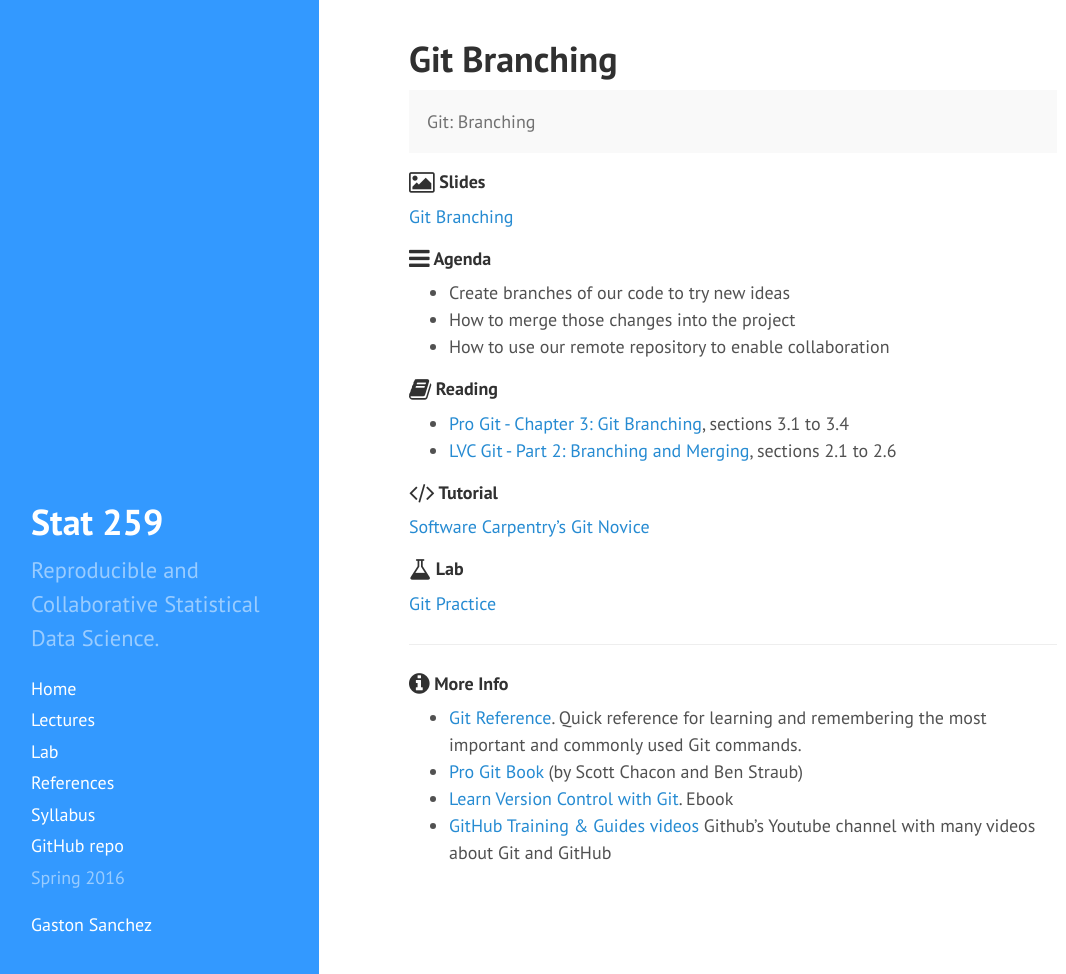
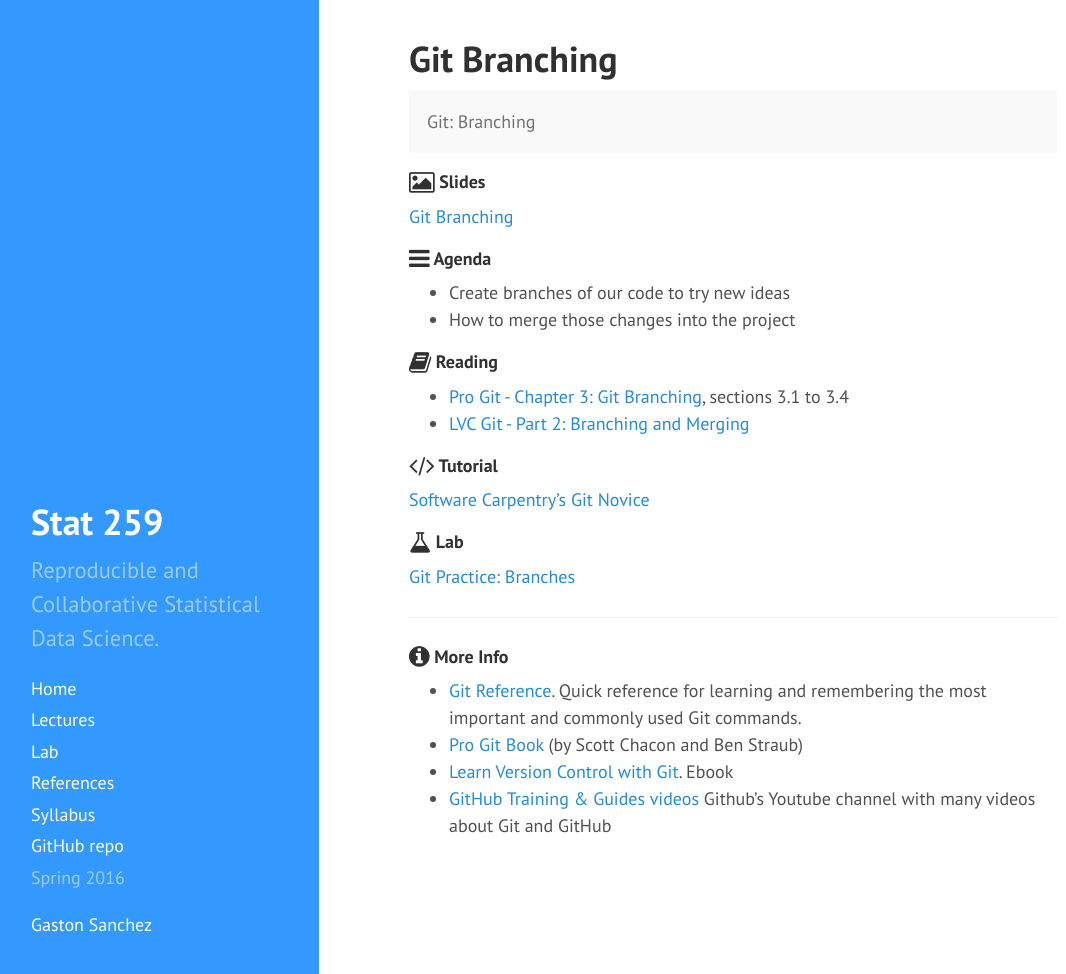
Before and after one commit to gastonstat/relic-stat259, a Jekyll site: the page built from lectures/04-git-branching.md, in a window 1280 px wide and 974 px high. Shown: the whole window, without its empty margins (5-1071 px from the left). Built offline with Jekyll 4.4.1, drawn with Linux system fonts in a browser that asks for light colours; nearby versions of some CDN libraries; Markdown is read by kramdown in place of the engine named in the settings.

Commit message:
update readings and github tutorial link for git branching

```diff
--- a/lectures/04-git-branching.md
+++ b/lectures/04-git-branching.md
@@ -21,7 +21,6 @@
 
 - Create branches of our code to try new ideas
 - How to merge those changes into the project
-- How to use our remote repository to enable collaboration
 
 
 <h4>
@@ -29,8 +28,8 @@
 	Reading
 </h4>
 
-- [Pro Git - Chapter 3: Git Branching](https://git-scm.com/book/en/v2/Getting-Started-About-Version-Control), sections 3.1 to 3.4
-- [LVC Git - Part 2: Branching and Merging](http://www.git-tower.com/learn/git/ebook/command-line/remote-repositories/introduction#start), sections 2.1 to 2.6
+- [Pro Git - Chapter 3: Git Branching](https://git-scm.com/book/en/v2/Git-Branching-Branches-in-a-Nutshell), sections 3.1 to 3.4
+- [LVC Git - Part 2: Branching and Merging](https://www.git-tower.com/learn/git/ebook/command-line/branching-merging/branching-can-change-your-life#start)
 
 <h4>
 	<span class="fa fa-code fa-lg main-list-item-icon"></span>
@@ -44,7 +43,7 @@
 	<span class="fa fa-flask fa-lg main-list-item-icon"></span>
 	Lab
 </h4>
-<a href="https://github.com/gastonstat/stat259/tree/gh-pages/tutorials/command-line.md" target="_blank">Git Practice</a>
+<a href="https://github.com/gastonstat/stat259/blob/gh-pages/tutorials/git-branches.md" target="_blank">Git Practice: Branches</a>
 
 ------
 
```
